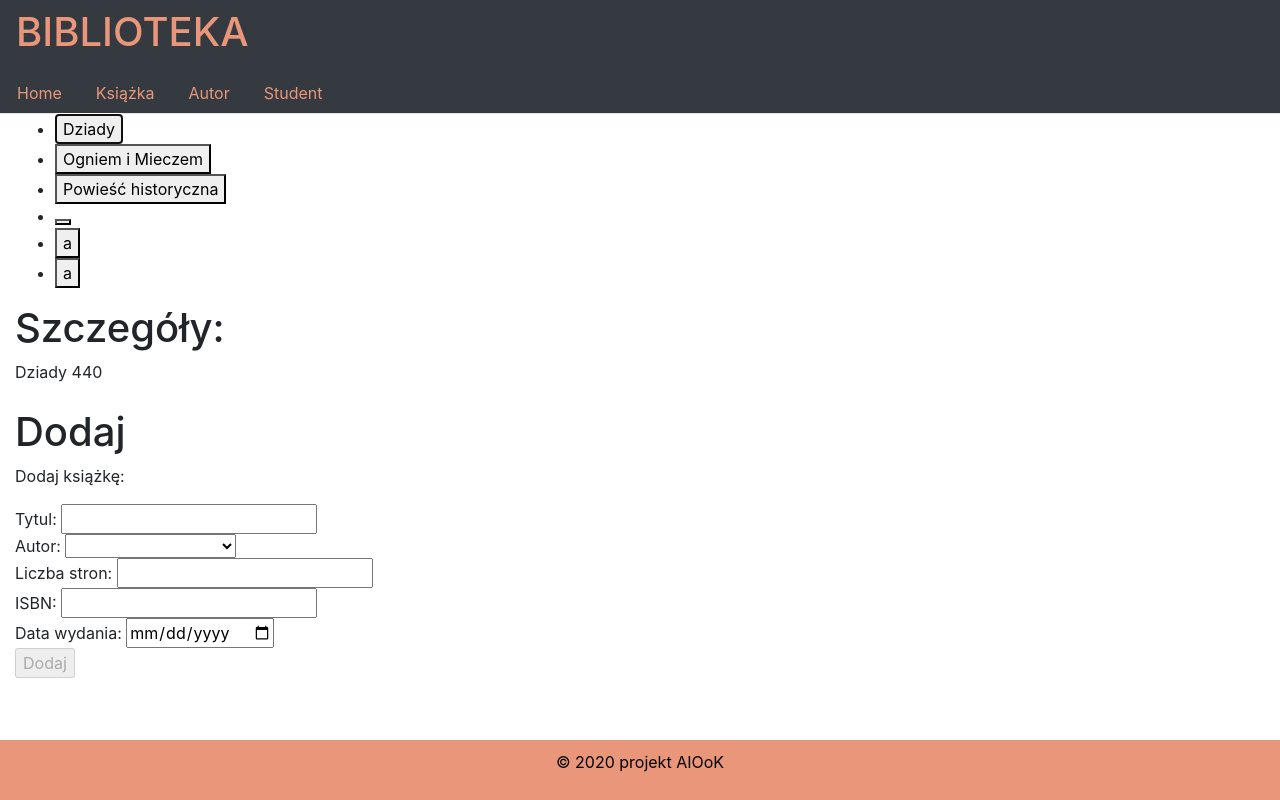
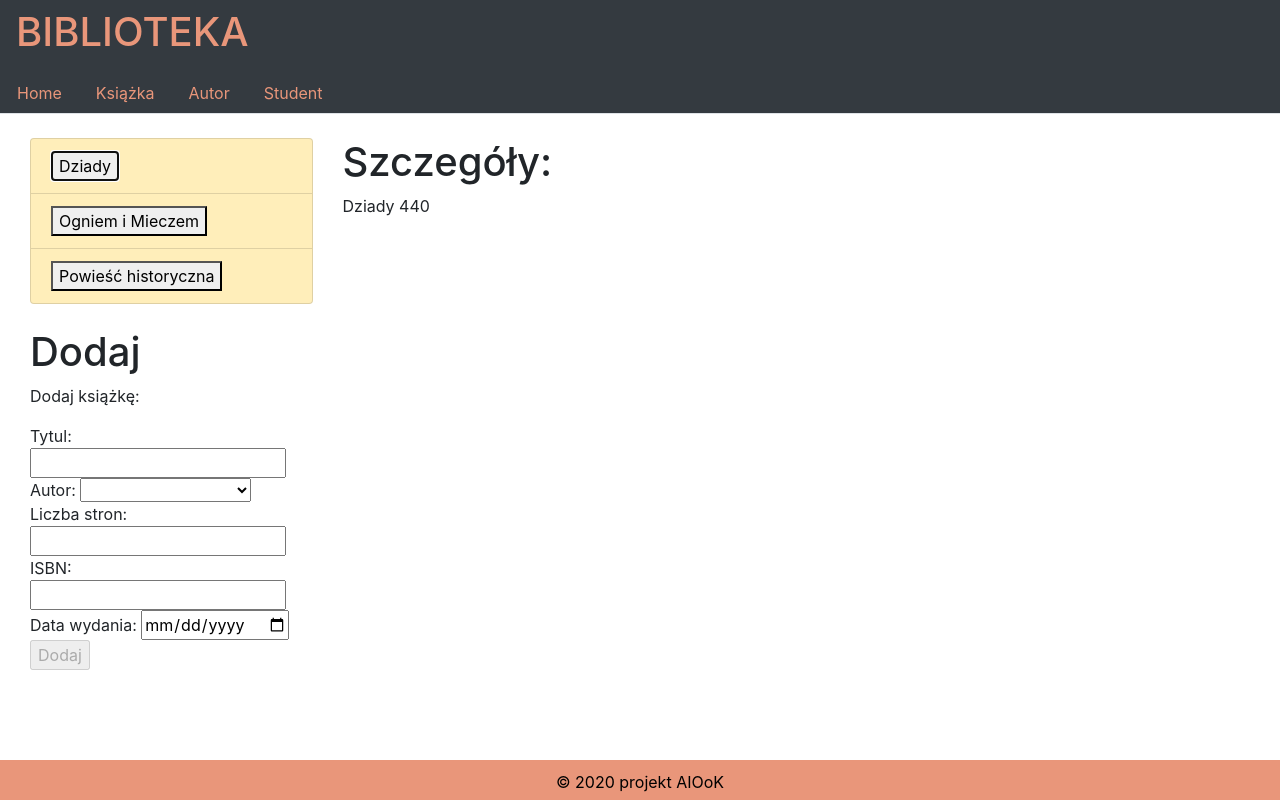
Before and after one commit to joannamaria27/libraryWebApp, an Angular app: page /ksiazka in a window 1280 px wide. Both pictures are taken after a click on the button "Dziady". Built offline with nearby package versions, Linux system fonts and the light colour scheme; data requests are answered from the project's data file.

Commit message:
update home

```diff
--- a/db.json
+++ b/db.json
@@ -45,25 +45,6 @@
       "liczbaStron": 1500,
       "dataWydania": "2002-02-01",
       "autorId": 2
-    },
-    {
-      "id": 3
-    },
-    {
-      "tytul": "a",
-      "liczbaStron": "2",
-      "isbn": "2",
-      "dataWydania": "S",
-      "idAutora": "0",
-      "id": 4
-    },
-    {
-      "tytul": "a",
-      "liczbaStron": "2",
-      "isbn": "2",
-      "dataWydania": "S",
-      "idAutora": "0",
-      "id": 5
     }
   ],
   "student": [
--- a/src/app/home/home.component.css
+++ b/src/app/home/home.component.css
@@ -7,10 +7,11 @@ footer
 {
     height: 50px;
     width:100%;
-    height:60px;		/* Wysokość nagłówka */
+    height:40px;		/* Wysokość nagłówka */
     background: darksalmon;
     position: fixed;
     bottom: 0;
+    /* margin-top: 30px; */
 }
 
 .stopka-czcionka
--- a/src/app/home/home.component.html
+++ b/src/app/home/home.component.html
@@ -1,7 +1,9 @@
-<nav class="navbar navbar-dark bg-dark">
+<div>
+<nav class=" navbar navbar-dark bg-dark">
 <h1 class="kolor-czcionka" >BIBLIOTEKA</h1>
 </nav>
 <nav class="navbar-dark bg-dark">
+
   <div class="nav nav-tabs" id="nav-tab" role="tablist">
     <a class="nav-item nav-link kolor-czcionka" id="nav-home-tab" data-toggle="tab"  role="tab" aria-controls="nav-home" aria-selected="true" routerLink="/">Home</a>
     <a class="nav-item nav-link kolor-czcionka" id="nav-ksiazka-tab" data-toggle="tab" role="tab" aria-controls="nav-ksiazka" aria-selected="false" routerLink="/ksiazka">Książka</a>
@@ -10,7 +12,7 @@
     <!-- <a class="nav-item nav-link" id="nav-contact-tab" data-toggle="tab" role="tab" aria-controls="nav-contact" aria-selected="false" routerLink="/wyporzyczenie">Wyporzyczenie</a> -->
 
   </div>
-</nav>
+</nav> </div>
 
 <div class="tab-content" id="nav-tabContent">
   <div class="tab-pane fade" id="nav-home" role="tabpanel" aria-labelledby="nav-home-tab"></div>
@@ -36,3 +38,4 @@
 
 </footer>
 <!-- Footer -->
+<br><br><br><br>
--- a/src/app/wyswietlanie-ksiazka/wyswietlanie-ksiazka.component.css
+++ b/src/app/wyswietlanie-ksiazka/wyswietlanie-ksiazka.component.css
@@ -0,0 +1,15 @@
+#left {
+    float: left;
+    /* width: 450px; */
+    /* background-color: #efefef; */
+  }
+  #right {
+    float: left;
+    /* width: 450px; */
+    /* background-color: #a3a3a3; */
+  }
+
+  #enter
+  {
+    clear: both;
+  }
--- a/src/app/wyswietlanie-ksiazka/wyswietlanie-ksiazka.component.html
+++ b/src/app/wyswietlanie-ksiazka/wyswietlanie-ksiazka.component.html
@@ -1,17 +1,41 @@
-<ul class="Ksiazka" >
- <li *ngFor="let ksiazka of ksiazki" [class.selected]="ksiazka === wybranaKsiazka" (click)="onSelectK(ksiazka)">
-    <button> {{ksiazka.tytul}} </button>
- </li>
-</ul>
+<!-- <div class="col-3 "><br>
+   <ul class="Ksiazka list-group" >
+   <li class="list-group-item list-group-item-warning " *ngFor="let ksiazka of ksiazki" [class.selected]="ksiazka === wybranaKsiazka" (click)="onSelectK(ksiazka)">
+      <button> {{ksiazka.tytul}} </button>
+   </li>
+   </ul>
 
-<div *ngIf="wybranaKsiazka" >
+
+<div  *ngIf="wybranaKsiazka" >
    <h1>Szczegóły:</h1>
   {{wybranaKsiazka.tytul}}
   {{wybranaKsiazka.liczbaStron}}
-
-
 </div>
-
+<div class="">
 <br>
 <h1>Dodaj</h1>
 <app-dodawanie-ksiazka></app-dodawanie-ksiazka>
+</div> -->
+
+<div >
+   <div class="col-3" id="left"><br>
+      <ul class="Ksiazka list-group" >
+         <li class="list-group-item list-group-item-warning " *ngFor="let ksiazka of ksiazki" [class.selected]="ksiazka === wybranaKsiazka" (click)="onSelectK(ksiazka)">
+            <button> {{ksiazka.tytul}} </button>
+         </li>
+      </ul>
+   </div>
+   <div class="col-3" id="right"><br>
+      <div  *ngIf="wybranaKsiazka" >
+         <h1>Szczegóły:</h1>
+        {{wybranaKsiazka.tytul}}
+        {{wybranaKsiazka.liczbaStron}}
+      </div>
+   </div>
+</div>
+<br>
+<div class="col-3" id="enter">
+   <br>
+<h1>Dodaj</h1>
+<app-dodawanie-ksiazka></app-dodawanie-ksiazka>
+</div>
```
